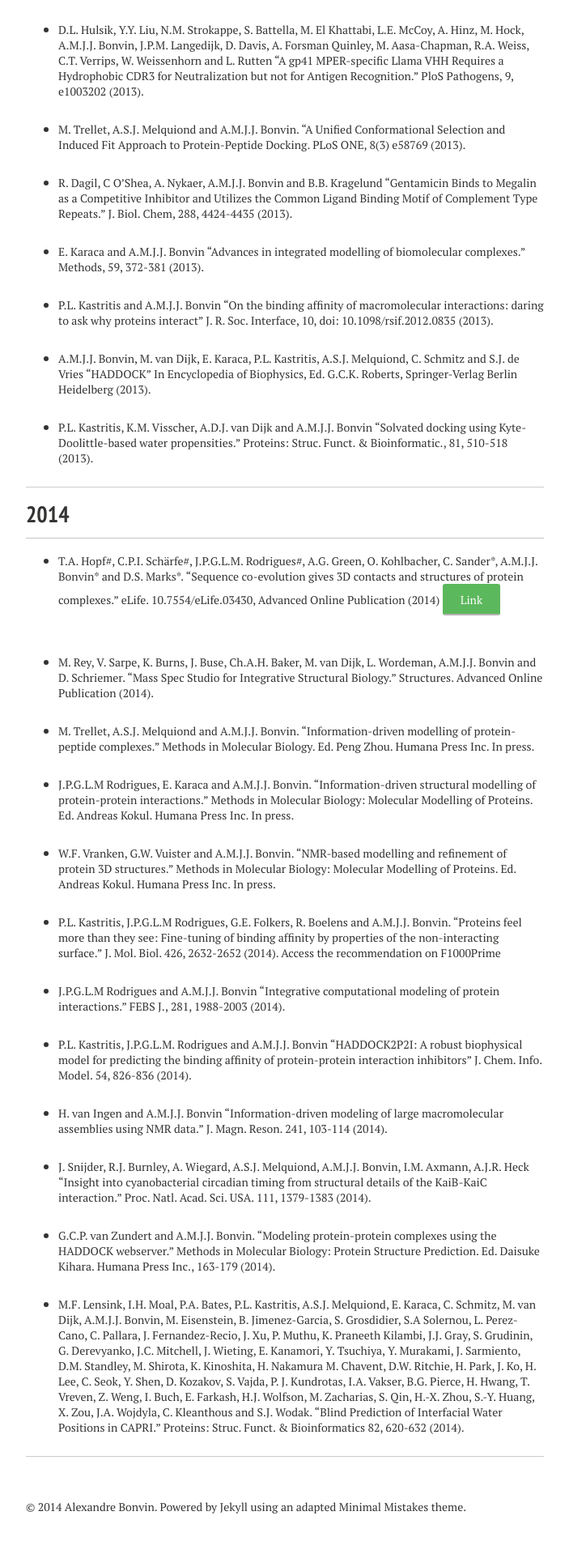
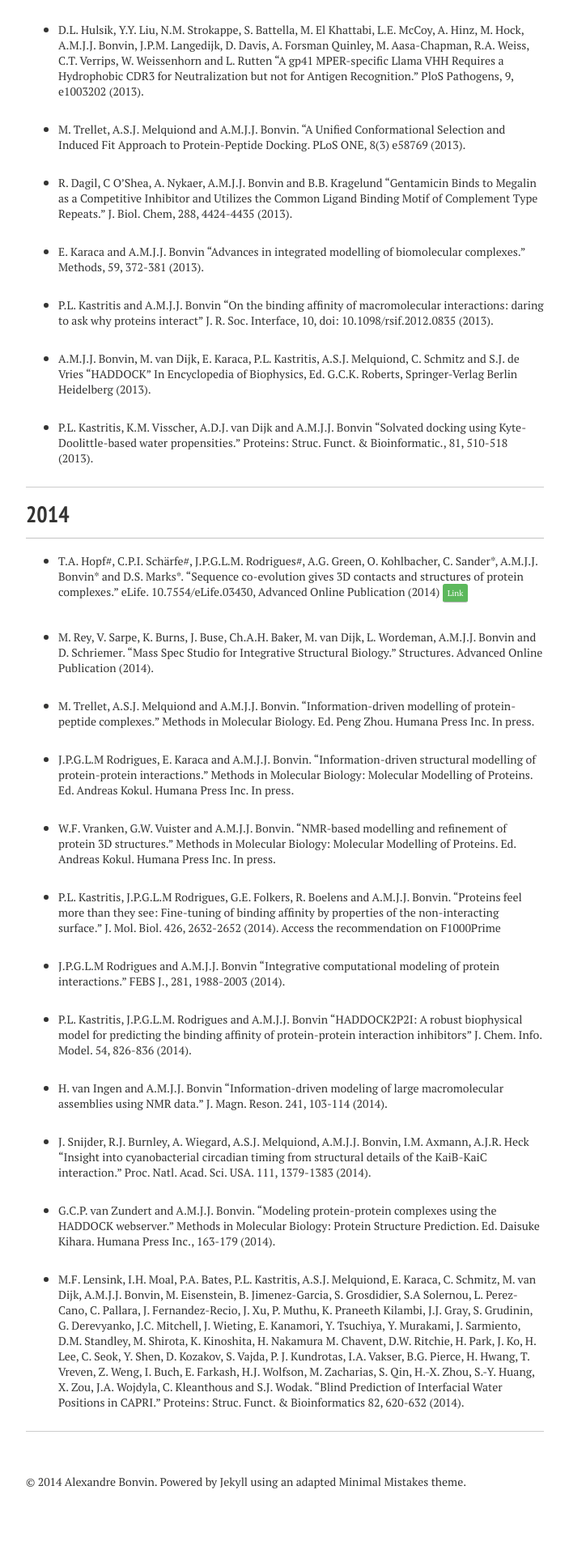
Before and after one commit to ezgikaraca/joaorodrigues.github.io, a Jekyll site: the page built from publications/index.md, in a window 1280 px wide. Shown: the part 2563-4482 px from the top of the page at 81% size, without its empty margins (288-991 px from the left). Built offline with Jekyll 4.4.1, drawn with Linux system fonts in a browser that asks for light colours; nearby versions of some CDN libraries; after the commit the page ends 4451 px from its top, so only the background shows below that.

Commit message:
Reduced size of buttons

```diff
--- a/_sass/elements.scss
+++ b/_sass/elements.scss
@@ -48,12 +48,12 @@ svg:not(:root) {
 /* Buttons ============================================== */
 .btn {
   display: inline-block;
-  margin-bottom: 20px;
-  padding: 8px 20px;
-  @include font-rem(14);
+  margin-bottom: 5px;
+  padding: 4px 5px;
+  @include font-rem(10);
   background-color: $primary;
   color: $white;
-  border-width: 2px !important;
+  border-width: 1px !important;
   border-style: solid !important;
   border-color: $primary;
   @include rounded(3px);
--- a/_sass/page.scss
+++ b/_sass/page.scss
@@ -238,6 +238,12 @@ $button-size: 1.5rem;
 		@include grid(12,4.5);
 	}
 	h3 {
+		margin: 0;
+		padding-bottom: .5em;
+		@include font-rem(28);
+		border-bottom: 1px solid lighten($black,70);
+	}
+	h4 {
 		margin: 0;
 		padding-bottom: .5em;
 		@include font-rem(28);
```
